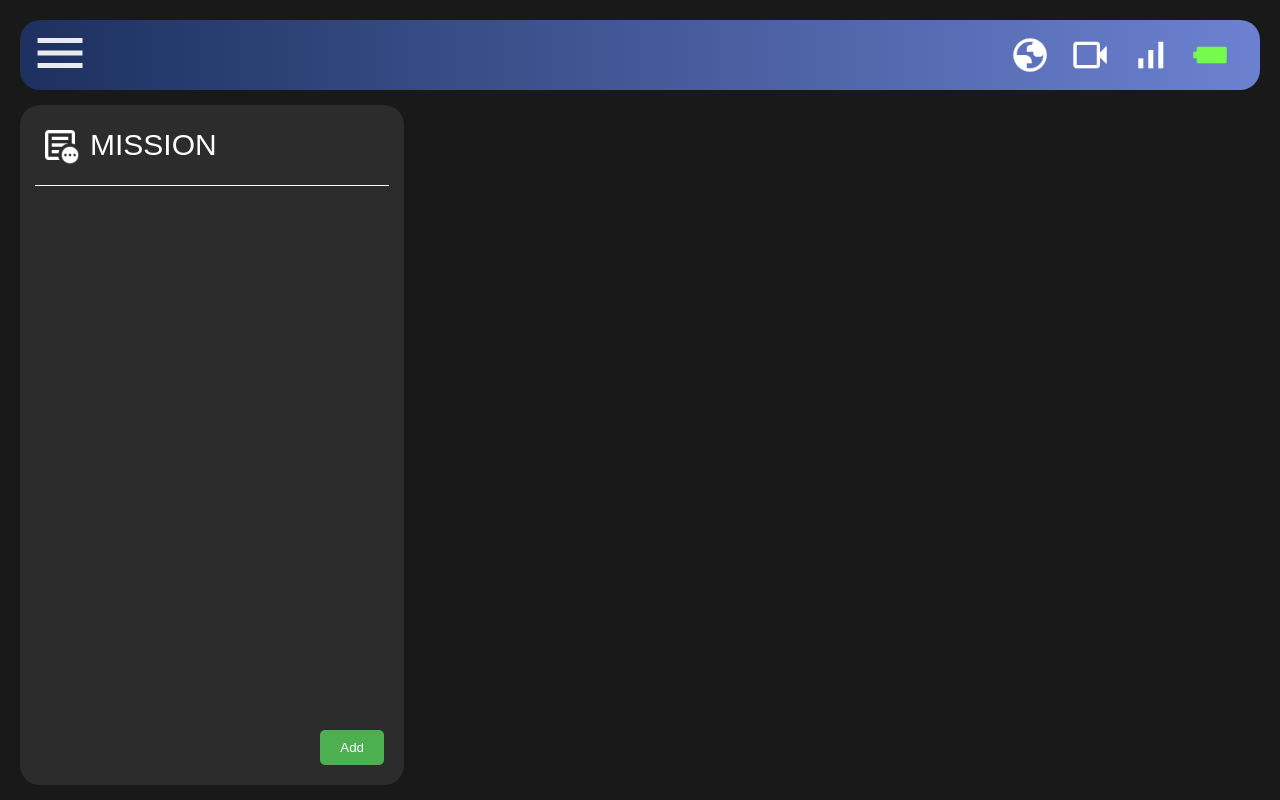
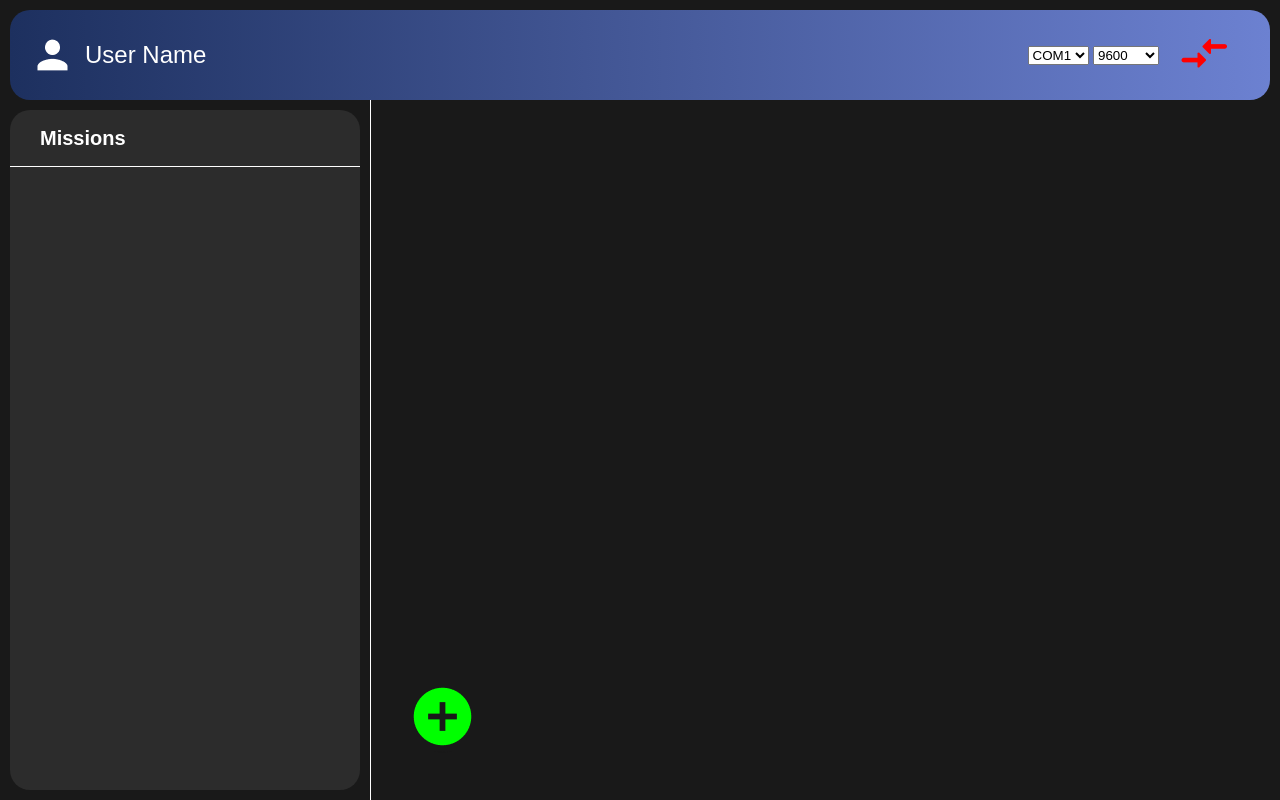
Before and after one commit to Lowis-Mamilton/t_SelflightGCS, a plain HTML site: page index.html in a window 1280 px wide. Drawn offline with Linux system fonts and the light colour scheme; a web font is replaced by a local one.

Commit message:
version update

```diff
--- a/CSS/styles.css
+++ /dev/null
@@ -1,85 +0,0 @@
-* {
-    font-family: Arial, Helvetica, sans-serif;
-}
-
-body {
-    background-color: #191919;
-    margin: 0;
-    padding: 0;
-}
-
-.state-bar {
-    margin: 20px;
-    height: 70px;
-    background: linear-gradient(to right, #1d305f, #6c81d1);
-    display: flex;
-    align-items: center;
-    padding-left: 10px;
-    padding-right: 10px;
-    border-radius: 20px;
-}
-
-.menu-icon {
-    width: 60px;
-}
-
-.state-bar .navbar {
-    display: flex;
-    margin-left: auto;
-}
-
-.state-bar .navbar .state-icon {
-    width: 40px;
-    padding-right: 20px;
-}
-
-.mission-list {
-    position: fixed;
-    width: 30%;
-    height: 85%;
-    margin-left: 20px;
-    top: 105px;
-    bottom: 20px;
-    background-color: #2c2c2c;
-    border-radius: 20px;
-    align-items: center;
-}
-
-.mission-list .mission-title {
-    font-size: 30px;
-    color: white;
-    align-items: center;
-    display: flex;
-}
-
-.mission-list img {
-    margin: 20px 10px 20px 20px;
-    height: 40px;
-}
-
-.mission-list .diving-line {
-    border-top: 1px solid white;
-    margin: 0px 15px 5px 15px;
-}
-
-.mission-list .mission-name {
-    color: white;
-    font-size: 25px;
-    margin: 10px;
-}
-
-.add-mission-button {
-    position: absolute;
-    bottom: 20px;
-    right: 20px;
-    padding: 10px 20px;
-    background-color: #4CAF50;
-    color: white;
-    border: none;
-    border-radius: 5px;
-    cursor: pointer;
-}
-
-.add-mission-button:hover {
-    background-color: #45a049;
-}
--- a/JS/script.js
+++ /dev/null
@@ -1,48 +0,0 @@
-const iconPaths = {
-    "GPS-icon": {
-        default: "img/GPS.png",
-        clicked: "img/GPS.png"
-    },
-    "cam-icon": {
-        default: "img/videocam-on.png",
-        clicked: "img/videocam-off.png"
-    },
-    "sig-icon": {
-        default: "img/signal_full.png",
-        clicked: "img/signal_no.png"
-    },
-    "bat-icon": {
-        default: "img/battery_full.png",
-        clicked: "img/battery_low.png"
-    }
-};
-
-document.addEventListener("DOMContentLoaded", function() {
-
-    document.querySelectorAll(".state-icon").forEach(icon => {
-        icon.addEventListener("click", function() {
-
-            const iconId = icon.id;
-            const currentSrc = icon.src.split("/").pop();
-
-            if (currentSrc === iconPaths[iconId].default.split("/").pop()) {
-                icon.src = iconPaths[iconId].clicked;
-            } else {
-                icon.src = iconPaths[iconId].default;
-            }
-        });
-    });
-});
-
-//Add Mission
-document.getElementById('add-mission-button').addEventListener('click', function() {
-    const missionName = prompt("Mission Name：");
-
-    if (missionName) {
-        const missionList = document.getElementById('mission-list');
-        const newMission = document.createElement('li');
-        newMission.textContent = missionName;
-
-        missionList.appendChild(newMission);
-    }
-});
--- /dev/null
+++ b/css/mission.css
@@ -0,0 +1,19 @@
+* {
+    font-family: "Rethink Sans", sans-serif;
+}
+
+body {
+    background-color: #191919;
+    margin: 0;
+    padding: 10px;
+}
+
+.controlbar {
+    height: 90px;
+    background: linear-gradient(to right, #1d305f, #6c81d1);
+    display: flex;
+    align-items: center;
+    padding-left: 20px;
+    padding-right: 20px;
+    border-radius: 20px;
+}
--- /dev/null
+++ b/css/style.css
@@ -0,0 +1,95 @@
+* {
+    font-family: "Rethink Sans", sans-serif;
+}
+
+body {
+    background-color: #191919;
+    margin: 0;
+    padding: 10px;
+}
+
+.statebar {
+    height: 90px;
+    background: linear-gradient(to right, #1d305f, #6c81d1);
+    display: flex;
+    align-items: center;
+    padding-left: 20px;
+    padding-right: 20px;
+    border-radius: 20px;
+}
+
+.statebar .username {
+    font-size: 24px;
+    color: white;
+    margin: 10px;
+}
+
+.statebar .portsetting {
+    margin-left: auto;
+}
+
+.statebar .connectbutton {
+    background-color: transparent;
+    border-color: transparent;
+    margin: 10px;
+    border-radius: 10px;
+}
+
+.statebar .connectbutton:hover {
+    background-color: #364a83;
+    box-shadow: #191919;
+    border-radius: 10px;
+    transition: 0.3s;
+}
+
+.missionlist-container {
+    position: absolute;
+    margin: 10px 0;
+    top: 100px;
+    bottom: 0;
+    width: 350px;
+    overflow-y: auto;
+    background-color: #2C2C2C;
+    border-radius: 20px;
+}
+
+.missionlist-container h2 {
+    font-size: 20px;
+    color: white;
+    margin-left: 30px;
+}
+
+.missionlist-container .missionline {
+    border-top: 1px solid white;
+    width: 100%;
+    left: 0;
+    margin: 0;
+}
+
+.missionlist-container .mission-item {
+    height: 80px;
+    width: 100%;
+}
+
+.missionlist-container .mission-item:hover {
+    background-color: #383838;
+}
+
+.divingline {
+    position: absolute;
+    left: 370px;
+    right: 0;
+    top: 100px;
+    bottom: 0;
+    width: 1px;
+    background-color: white;
+}
+
+.addbutton {
+    width: 30px;
+    position: absolute;
+    left: 400px;
+    bottom: 5%;
+    background-color: transparent;
+    border-color: transparent;
+}
--- a/index.html
+++ b/index.html
@@ -3,38 +3,54 @@
 <head>
     <meta charset="UTF-8">
     <meta name="viewport" content="width=device-width, initial-scale=1.0">
-    <meta name="description" content="Selflight GCS System - Detect the Future.">
-    <title>t_Selflight</title>
-    <link rel="stylesheet" href="CSS/styles.css" />
-    <link rel="icon" href="img/quad-icon.ico" type="/image/x-icon/" />
+    <meta name="description" content="Selflight GCS - Detect the Future.">
+    <title>Selflight</title>
+    <link rel="preconnect" href="https://fonts.googleapis.com">
+    <link rel="preconnect" href="https://fonts.gstatic.com" crossorigin>
+    <link href="https://fonts.googleapis.com/css2?family=Rethink+Sans:ital,wght@0,400..800;1,400..800&family=Rubik:ital,wght@0,300..900;1,300..900&display=swap" rel="stylesheet">
+    <link rel="stylesheet" href="css/style.css">
+    <link rel="shortcut icon" href="img/quad-icon.ico" type="image/x-icon">
     <link rel="manifest" href="manifest.json">
-    <link
-      rel="stylesheet"
-      href="https://cdnjs.cloudflare.com/ajax/libs/font-awesome/4.7.0/css/font-awesome.min.css"
-    />
-    <script src="JS/script.js" defer></script>
+    <script src="script.js" defer></script>
 </head>
 <body>
-    <!--State Bar-->
-    <div class="state-bar">
-        <div class="menu"><img class="menu-icon" src="img/menu.png" /></div>
-        <nav class="navbar">
-          <img id="GPS-icon" class="state-icon" src="img/GPS.png" />
-          <img id="cam-icon" class="state-icon" src="img/videocam-on.png" />
-          <img id="sig-icon" class="state-icon" src="img/signal_full.png" />
-          <img id="bat-icon" class="state-icon" src="img/battery_full.png" />
-        </nav>
-      </div>
+    <!-- state Bar -->
+    <div class="statebar">
+        <img src="img/person.png">
+        <p class="username">User Name</p>
+        <div class="portsetting">
+            <select>
+                <option>COM1</option>
+                <option>COM2</option>
+            </select>
+            <select>
+                <option>9600</option>
+                <option>57600</option>
+                <option>115200</option>
+            </select>
+        </div>
+        <button class="connectbutton"><img src="img/no-Connect.png"></button>
+    </div>
 
-      <!--Mission list-->
-      <div class="mission-list">
-        <a class="mission-title"><img src="img/mission.png" />MISSION</a>
-        <div class="diving-line"></div>
-        <ul class="mission-name" id="mission-list">
+    <!-- Mission List -->
+    <div class="missionlist-container">
+        <h2>Missions</h2>
+        <div class="missionline"></div>
+        <!-- Mission Item here -->
+        <ul class="missions">
+            <div class="mission-item">
+
+            </div>
         </ul>
-        <div class="add-button">
-          <button id="add-mission-button" class="add-mission-button">Add</button>
-        </div>
-      </div>
+    </div>
+
+    <!-- Add Button -->
+    <div class="divingline"></div>
+    <button class="addbutton" onclick="window.location.href='Pages/mission-setting.html'"><img src="img/Add.png"></button>
+    <!-- Drone Status -->
+
+    <!-- Link Button -->
+
+
 </body>
 </html>
```
Also changed, not shown: Page/add_mission.html (deleted, +0 -11 lines), Pages/mission-setting.html (added, +21 -0 lines), manifast.json (renamed from manifest.json, +4 -4 lines), script.js (added, +28 -0 lines), JS/app.js (deleted), JS/service-worker.js (deleted), img/Add.png (added), img/Connected.png (added), img/Home.png (added), img/missionicon.png (added), img/no-Connect.png (added), img/person.png (added), 2 other files.
